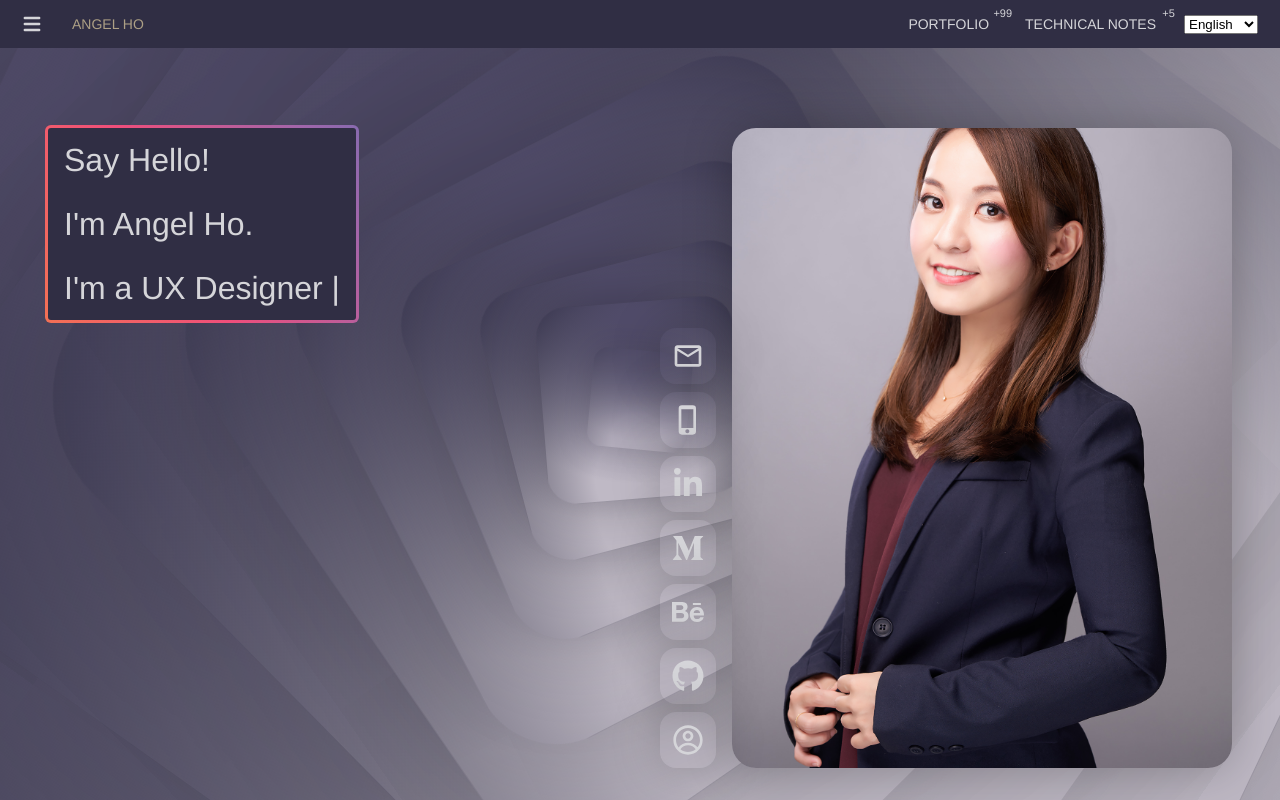
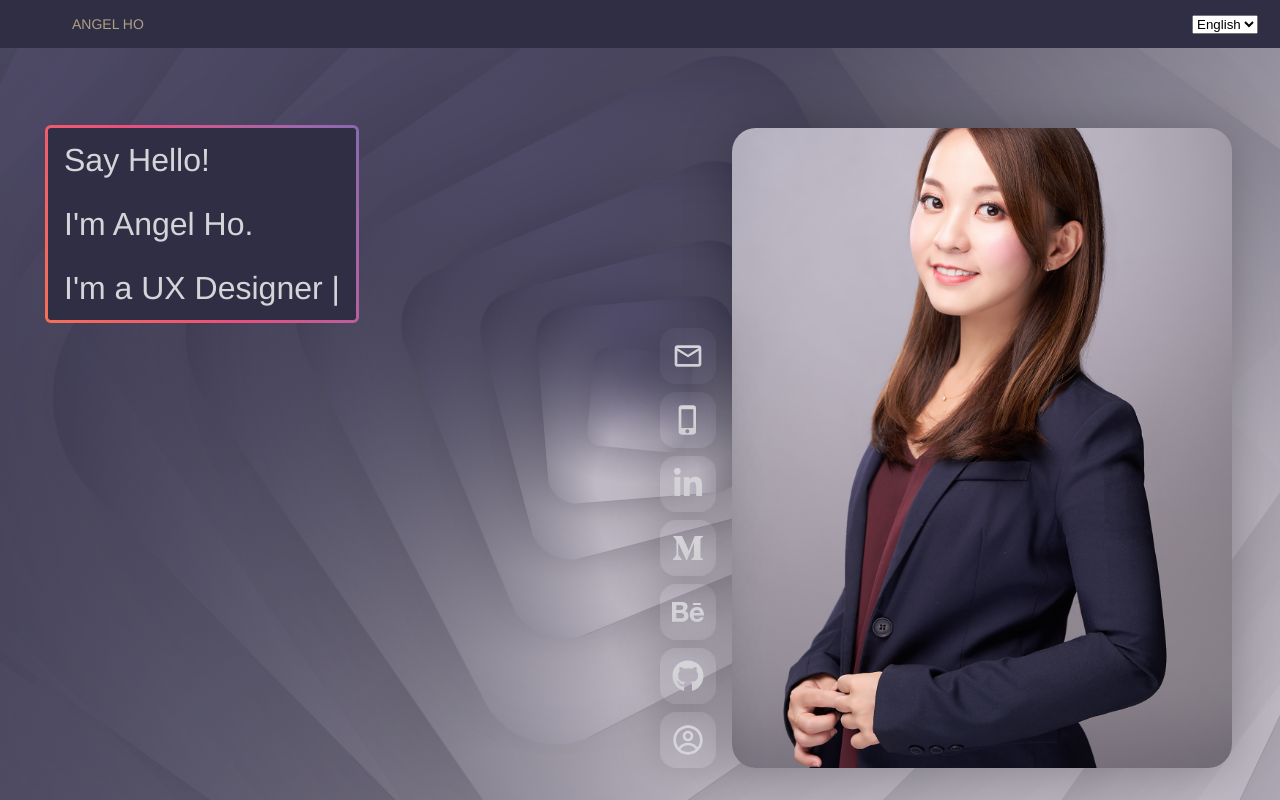
Before and after one commit to yenteho/cv2021, a React (Create React App) app: page / in a window 1280 px wide. Shown: the top 800 px of the page. Built offline with nearby package versions, Linux system fonts and the light colour scheme.

Commit message:
hide buttons

```diff
--- a/src/components/nav/header.js
+++ b/src/components/nav/header.js
@@ -43,9 +43,7 @@ const Header = ({
     <IntlProvider messages={locale}>
       <RelativeWrapper>
         <HeaderWrapper>
-          <MenuButton toggleMenuPanel={() => toggleMenuPanel()} />
-          {/* <ArrowButtonRight darkBg />
-            <ArrowButtonLeft darkBg /> */}
+          {/* <MenuButton toggleMenuPanel={() => toggleMenuPanel()} /> */}
           <HeaderItemContainer
           // ref={scrollRef}
           >
@@ -64,7 +62,7 @@ const Header = ({
               />
             </FlexLeft>
             <FlexRight>
-              {headerData.map(({ item, counter, ...rest }, index) => (
+              {/* {headerData.map(({ item, counter, ...rest }, index) => (
                 <HeaderItem
                   switchPage={() => switchPage(item)}
                   active={page === item}
@@ -73,7 +71,7 @@ const Header = ({
                   withBadge={item === 'My Events'}
                   counter={counter}
                 />
-              ))}
+              ))} */}
               <div>
                 <select
                   value={lang}
@@ -83,8 +81,8 @@ const Header = ({
                 >
                   <option value="en">English</option>
                   <option value="cn">中文</option>
-                  <option value="fr">Français</option>
-                  <option value="jp">日本語</option>
+                  {/* <option value="fr">Français</option>
+                  <option value="jp">日本語</option> */}
                 </select>
               </div>
             </FlexRight>
```
